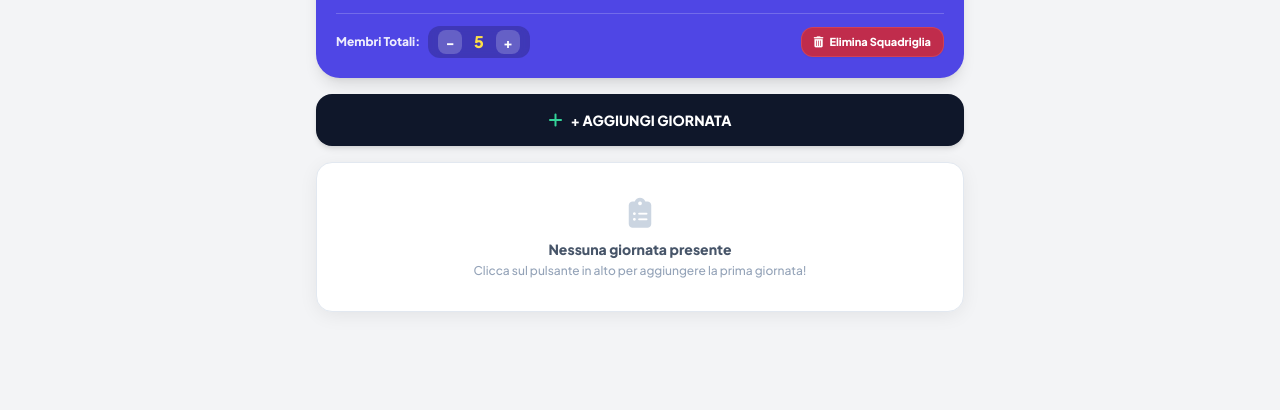
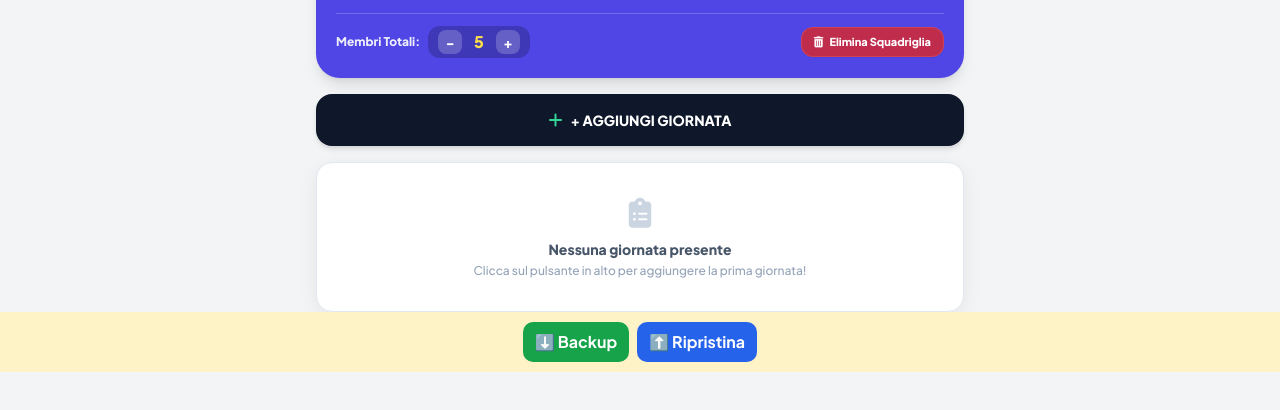
Before and after one commit to scyllae2013-ux/App-Scout, a plain HTML site: page index.html in a window 1280 px wide. Shown: the part 456-866 px from the top of the page. Before the commit the page ends 816 px from the top, so only its background shows below. Drawn offline with nearby package versions, Linux system fonts and the light colour scheme.

Commit message:
Add backup and restore functionality to index.html

```diff
--- a/index.html
+++ b/index.html
@@ -574,5 +574,24 @@ if ('serviceWorker' in navigator) {
   navigator.serviceWorker.register('service-worker.js');
 }
 </script>
+  <div id="backup-bar" style="display:flex;gap:8px;justify-content:center;padding:10px;background:#fef3c7;position:sticky;top:0;z-index:9999">
+  <button onclick="scaricaBackup()" style="background:#16a34a;color:white;padding:8px 12px;border-radius:10px;font-weight:700">⬇️ Backup</button>
+  <label style="background:#2563eb;color:white;padding:8px 12px;border-radius:10px;font-weight:700;cursor:pointer">⬆️ Ripristina<input type="file" accept=".json" onchange="ripristinaBackup(event)" style="display:none"></label>
+</div>
+<script>
+function scaricaBackup(){
+  const dati = {};
+  for(let i=0;i<localStorage.length;i++){ const k=localStorage.key(i); dati[k]=localStorage.getItem(k); }
+  const blob = new Blob([JSON.stringify(dati,null,2)], {type:'application/json'});
+  const a = document.createElement('a'); a.href=URL.createObjectURL(blob); a.download='backup-scout-'+new Date().toISOString().slice(0,10)+'.json'; a.click();
+  alert('Backup scaricato! ✅');
+}
+function ripristinaBackup(e){
+  const file = e.target.files[0]; if(!file) return;
+  const r = new FileReader();
+  r.onload = function(){ try{ const dati=JSON.parse(r.result); localStorage.clear(); for(const k in dati){ localStorage.setItem(k,dati[k]); } alert('Backup ripristinato! Ricarico... ✅'); location.reload(); }catch(err){ alert('File non valido!'); } };
+  r.readAsText(file);
+}
+</script>
 </body>
 </html>
```
